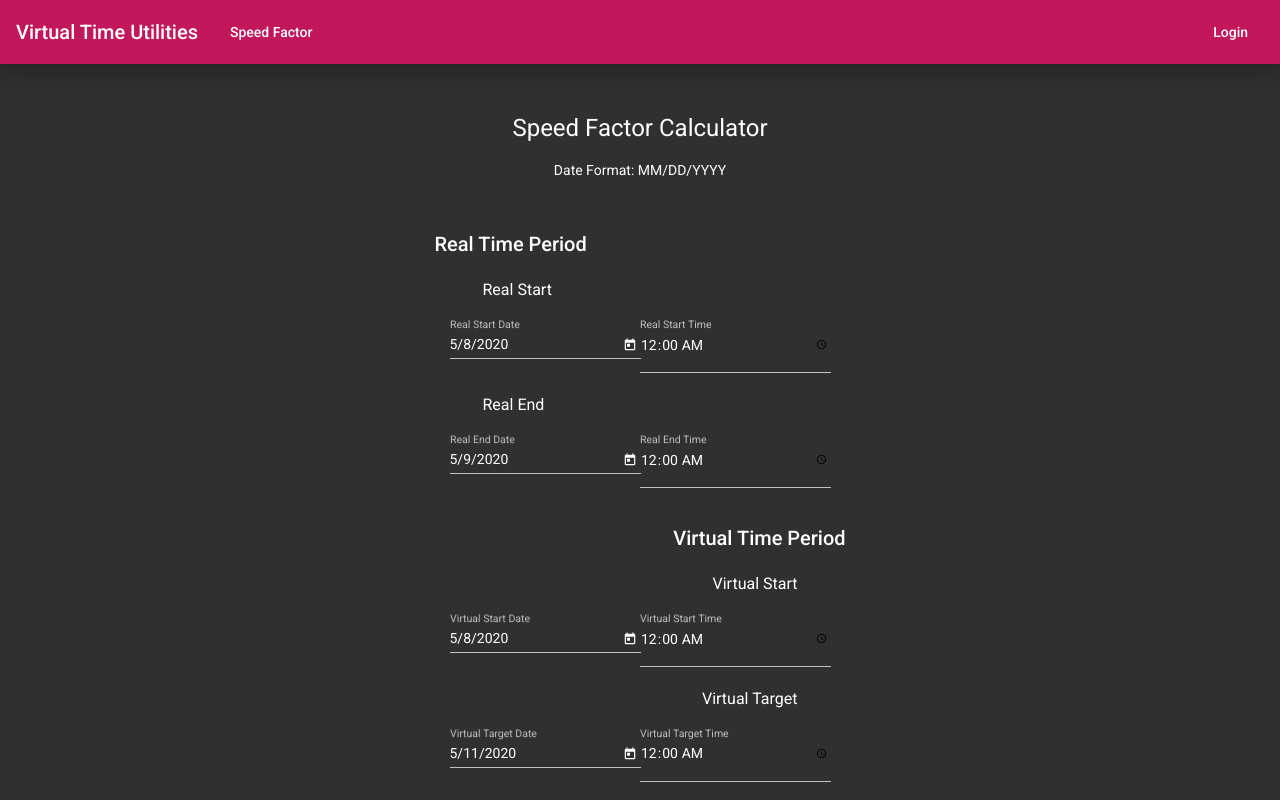
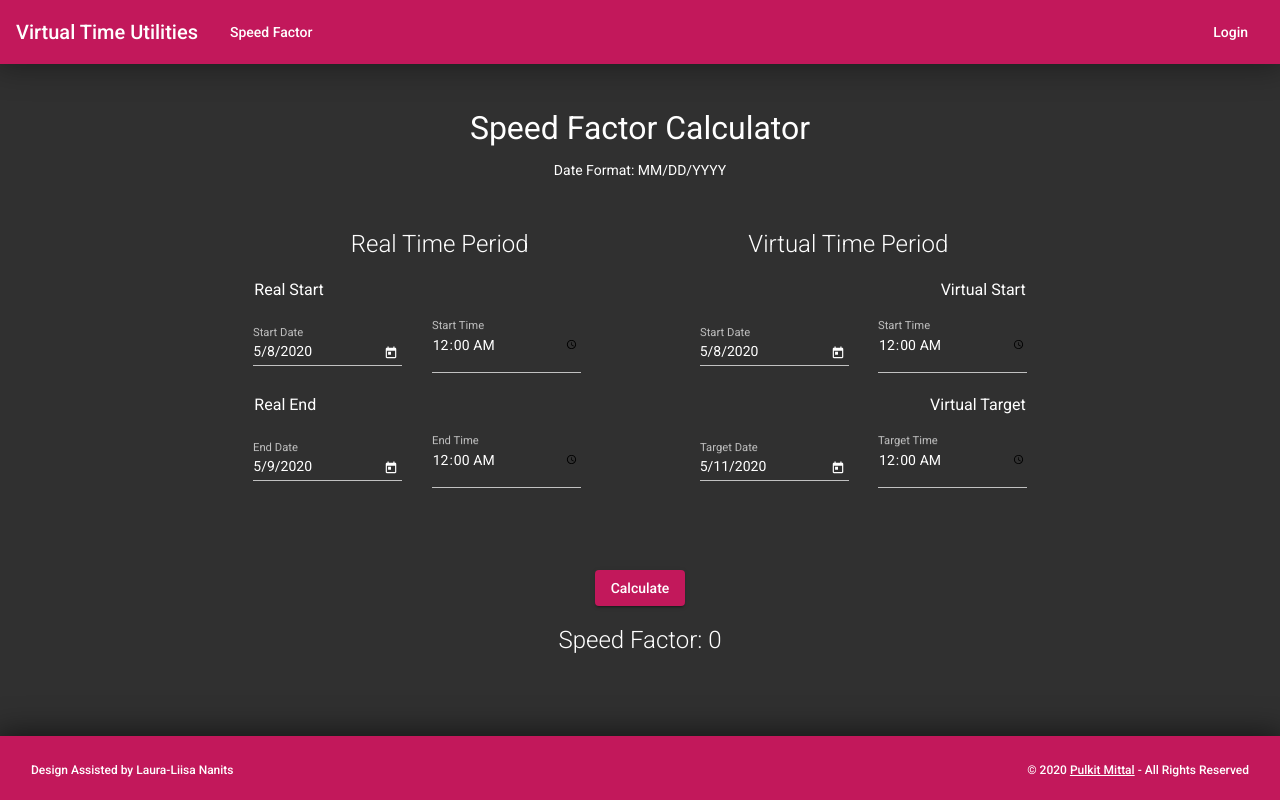
Before and after one commit to CoffeelessProgrammer/virtual-time-utilities, an Angular app: page /public/speed-factor in a window 1280 px wide. Built offline with nearby package versions, Linux system fonts and the light colour scheme; what @ngx-loading-bar/router would draw is missing.

Commit message:
Fully responsive design on all screen sizes

```diff
--- a/src/app/public/layout/footer/footer.component.html
+++ b/src/app/public/layout/footer/footer.component.html
@@ -1,14 +1,17 @@
 <mat-toolbar color="primary" class="footer-container">
-    <mat-toolbar-row class="">
+    <mat-toolbar-row>
 
         <div class="container-fluid">
             <div class="row text-center">
 
-                <div class="col-md-5 text-md-left">
-                    <span class="footer-text">Development Status: Pre-alpha</span>
+                <div class="col-sm-5 text-sm-left">
+                    <span class="footer-text">Design Assisted by Laura-Liisa Nanits</span>
                 </div>
-                <div class="col-md-7 text-md-right d-none d-md-block">
-                    <span class="footer-text">© Pulkit Mittal 2020 - All Rights Reserved</span>
+                <div class="col-sm-7 text-sm-right d-none d-sm-block">
+                    <span class="footer-text">© 2020
+                        <a class="my-resume-plug" href="https://bit.ly/fortoilymop" target="_blank">Pulkit Mittal</a>
+                        - All Rights Reserved
+                    </span>
                 </div>
 
             </div>
@@ -16,17 +19,38 @@
 
     </mat-toolbar-row>
 
-
-    <mat-toolbar-row class="d-block d-md-none">
-
+    <!-- <mat-toolbar-row class="d-md-none">
         <div class="container-fluid">
             <div class="row text-center">
                 <div class="col">
-                    <span class="footer-text">© Pulkit Mittal 2020 - All Rights Reserved</span>
+                    <span class="footer-text">Design Assisted by Laura-Liisa Nanits</span>
                 </div>
             </div>
         </div>
+    </mat-toolbar-row> -->
 
+    <!-- <mat-toolbar-row class="d-md-none">
+        <div class="container-fluid">
+            <div class="row text-center">
+                <div class="col">
+                    <span class="footer-text">Development Status: Pre-alpha</span>
+                </div>
+            </div>
+        </div>
+    </mat-toolbar-row> -->
+
+
+    <mat-toolbar-row class="d-sm-none">
+        <div class="container-fluid">
+            <div class="row text-center">
+                <div class="col">
+                    <span class="footer-text">© 2020
+                        <a class="my-resume-plug" href="https://bit.ly/fortoilymop" target="_blank">Pulkit Mittal</a>
+                        - All Rights Reserved
+                    </span>
+                </div>
+            </div>
+        </div>
     </mat-toolbar-row>
 
 </mat-toolbar>
--- a/src/app/public/layout/footer/footer.component.scss
+++ b/src/app/public/layout/footer/footer.component.scss
@@ -9,6 +9,10 @@
     font-weight: 500;
 }
 
+.my-resume-plug {
+    text-decoration: underline;
+}
+
 // .toolbar-row-padding {
 //     @media only screen and (max-width: 768px) {
 //         padding: 1rem 0;
--- a/src/app/public/speed-factor/speed-factor.component.html
+++ b/src/app/public/speed-factor/speed-factor.component.html
@@ -1,129 +1,141 @@
 <div class="row pt-5">
-    <div class="col">
+    <div class="col-12">
 
         <h1 class="text-center">Speed Factor Calculator</h1>
         <p class="text-center mb-5">Date Format: MM/DD/YYYY</p>
 
+        <!----------------------------------------------------------------------------->
+
         <form [formGroup]="speedFactorForm" class="container-fluid">
+            <div class="row">
 
-            <div class="row justify-content-center">
-                <div class="col col-auto">
+                <!-- Contains real time period information -->
+                <div class="col-12 col-sm-6 col-md-5 offset-md-1 col-lg-4 offset-lg-2">
 
-                    <h2 class="ml-3 ml-sm-0">Real Time Period</h2>
-                    <h3 class="text-center ml-sm-5 text-sm-left">Real Start</h3>
+                    <h2 class="ml-3 text-md-center">Real Time Period</h2>
+
+                    <h3 class="text-center ml-md-3 text-md-left">Real Start</h3>
 
                     <div class="container-fluid" formGroupName="real_start">
                         <div class="row no-gutters">
-                            <mat-form-field class="col col-sm-6">
-                                <mat-label>Real Start Date</mat-label>
+                            <div class="col-12 col-md-6 col-lg-5 d-flex align-items-center">
+                                <mat-form-field class="w-100">
+                                    <mat-label>Start Date</mat-label>
                                     <input #realStartDate matInput [matDatepicker]="picker1" formControlName="date">
                                     <mat-datepicker-toggle matSuffix [for]="picker1"></mat-datepicker-toggle>
                                     <mat-datepicker touchUi #picker1></mat-datepicker>
                                 </mat-form-field>
+                            </div>
 
-                            <mat-form-field class="col col-sm-6">
-                                <mat-label>Real Start Time</mat-label>
+                            <div class="col-12 col-md-6 col-lg-5 offset-lg-1 d-flex align-items-center">
+                                <mat-form-field class="w-100">
+                                    <mat-label>Start Time</mat-label>
                                     <input #realStartTime matInput type="time" formControlName="time"
                                         (blur)="updateRealStartDate(realStartDate.value, realStartTime.value)">
                                 </mat-form-field>
                             </div>
                         </div>
-
-                </div>
                     </div>
 
-            <div class="row justify-content-center">
-                <div class="col-auto">
-
-                    <h3 class="text-center ml-sm-5 text-sm-left">Real End</h3>
+                    <h3 class="text-center ml-md-3 text-md-left">Real End</h3>
 
                     <div class="container-fluid" formGroupName="real_end">
                         <div class="row no-gutters">
-                            <mat-form-field class="col col-sm-6">
-                                <mat-label>Real End Date</mat-label>
+                            <div class="col-12 col-md-6 col-lg-5 d-flex align-items-center">
+                                <mat-form-field class="w-100">
+                                    <mat-label>End Date</mat-label>
                                     <input #realEndDate matInput [matDatepicker]="picker2" formControlName="date">
                                     <mat-datepicker-toggle matSuffix [for]="picker2"></mat-datepicker-toggle>
                                     <mat-datepicker touchUi #picker2></mat-datepicker>
                                 </mat-form-field>
+                            </div>
 
-                            <mat-form-field class="col col-sm-6">
-                                <mat-label>Real End Time</mat-label>
+                            <div class="col-12 col-md-6 col-lg-5 offset-lg-1 d-flex align-items-center">
+                                <mat-form-field class="w-100">
+                                    <mat-label>End Time</mat-label>
                                     <input #realEndTime matInput type="time" formControlName="time"
                                         (blur)="updateRealEndDate(realEndDate.value, realEndTime.value)">
                                 </mat-form-field>
                             </div>
                         </div>
+                    </div>
 
                 </div>
-            </div>
 
-            <div class="row justify-content-center">
-                <div class="col-auto">
+                <!-- Contains virtual time period information -->
+                <div class="col-12 col-sm-6 col-md-5 col-lg-4">
 
-                    <h2 class="mt-3 ml-3 text-left text-sm-right ml-sm-0">Virtual Time Period</h2>
+                    <h2 class="ml-3 mt-5 mt-sm-0 text-sm-right mr-sm-3 text-md-center">Virtual Time Period</h2>
 
-                    <h3 class="text-center mr-sm-5 text-sm-right">Virtual Start</h3>
+                    <h3 class="text-center mr-md-3 text-md-right">Virtual Start</h3>
 
                     <div class="container-fluid" formGroupName="virtual_start">
                         <div class="row no-gutters">
-                            <mat-form-field class="col col-sm-6">
-                                <mat-label>Virtual Start Date</mat-label>
+                            <div class="col-12 col-md-6 col-lg-5 offset-lg-1 d-flex align-items-center">
+                                <mat-form-field class="w-100">
+                                    <mat-label>Start Date</mat-label>
                                     <input #virtualStartDate matInput [matDatepicker]="picker3" formControlName="date">
                                     <mat-datepicker-toggle matSuffix [for]="picker3"></mat-datepicker-toggle>
                                     <mat-datepicker touchUi #picker3></mat-datepicker>
                                 </mat-form-field>
+                            </div>
 
-                            <mat-form-field class="col col-sm-6">
-                                <mat-label>Virtual Start Time</mat-label>
+                            <div class="col-12 col-md-6 col-lg-5 offset-lg-1 d-flex align-items-center">
+                                <mat-form-field class="w-100">
+                                    <mat-label>Start Time</mat-label>
                                     <input #virtualStartTime matInput type="time" formControlName="time"
                                         (blur)="updateVirtualStartDate(virtualStartDate.value, virtualStartTime.value)">
                                 </mat-form-field>
                             </div>
                         </div>
-
-                </div>
                     </div>
 
-            <div class="row justify-content-center">
-                <div class="col-auto">
-
-                    <h3 class="text-center mr-sm-5 text-sm-right">Virtual Target</h3>
+                    <h3 class="text-center mr-md-3 text-md-right">Virtual Target</h3>
 
                     <div class="container-fluid" formGroupName="virtual_target">
                         <div class="row no-gutters">
-                            <mat-form-field class="col col-sm-6">
-                                <mat-label>Virtual Target Date</mat-label>
+                            <div class="col-12 col-md-6 col-lg-5 offset-lg-1 d-flex align-items-center">
+                                <mat-form-field class="w-100">
+                                    <mat-label>Target Date</mat-label>
                                     <input #virtualTargetDate matInput [matDatepicker]="picker4" formControlName="date">
                                     <mat-datepicker-toggle matSuffix [for]="picker4"></mat-datepicker-toggle>
                                     <mat-datepicker touchUi #picker4></mat-datepicker>
                                 </mat-form-field>
+                            </div>
 
-                            <mat-form-field class="col col-sm-6">
-                                <mat-label>Virtual Target Time</mat-label>
+                            <div class="col-12 col-md-6 col-lg-5 offset-lg-1 d-flex align-items-center">
+                                <mat-form-field class="w-100">
+                                    <mat-label>Target Time</mat-label>
                                     <input #virtualTargetTime matInput type="time" formControlName="time"
                                         (blur)="updateVirtualTargetDate(virtualTargetDate.value, virtualTargetTime.value)">
                                 </mat-form-field>
                             </div>
                         </div>
-
                     </div>
                 </div>
 
+            </div>
+        </form>
+
+        <!----------------------------------------------------------------------------->
+
+        <div class="container-fluid">
+
             <div class="row justify-content-center mt-3 mb-5">
 
-                <div class="col-auto mb-4">
+                <div class="col-auto mt-5 mb-4">
                     <button (click)="calculateSpeedFactor()" mat-raised-button color="primary">Calculate</button>
                 </div>
 
                 <div class="w-100"></div>
 
                 <div class="col-auto d-flex justify-content-center">
-                    <h1 class="text-center mb-4">Speed Factor: {{ speedFactor }}</h1>
+                    <span class="speed-factor-result text-center mb-4">Speed Factor: {{ speedFactor }}</span>
                 </div>
 
             </div>
 
-        </form>
+        <div>
 
         <!-- <p class="py-3">{{ speedFactorForm.value | json }}</p> -->
 
--- a/src/app/public/speed-factor/speed-factor.component.scss
+++ b/src/app/public/speed-factor/speed-factor.component.scss
@@ -0,0 +1,25 @@
+h1 {
+    font-size: 2rem;
+    // font-weight: 300;
+}
+
+h2 {
+    // border-bottom: solid 1px white;
+    font-size: 1.5rem;
+    font-weight: 300;
+    margin-bottom: 1rem;
+}
+
+h3 {
+    font-size: 1rem;
+    font-weight: 400;
+}
+
+.speed-factor-result {
+    font-size: 1.5rem;
+    font-weight: 300;
+}
+
+mat-label {
+    font-size: 15px;
+}
--- a/src/app/public/speed-factor/speed-factor.component.ts
+++ b/src/app/public/speed-factor/speed-factor.component.ts
@@ -68,7 +68,7 @@ export class SpeedFactorComponent implements OnInit, OnDestroy {
       this.speedFactorForm.value["virtual_target"]["date"]
     );
 
-    this.speedFactor = virtualTimeDuration/realTimeDuration;
+    this.speedFactor = this.round(virtualTimeDuration/realTimeDuration, 6);
   }
 
   // Methods to update time values -----------------------------------
@@ -135,4 +135,9 @@ export class SpeedFactorComponent implements OnInit, OnDestroy {
     return Math.floor(milliseconds/60000);
   }
 
+  round(value, precision) {
+    let num = value+'e'+precision;
+    return Number(Math.round(Number.parseFloat(num))+'e-'+precision);
+  }
+
 }
```
Lines whose indentation alone changed are shown as unchanged.
